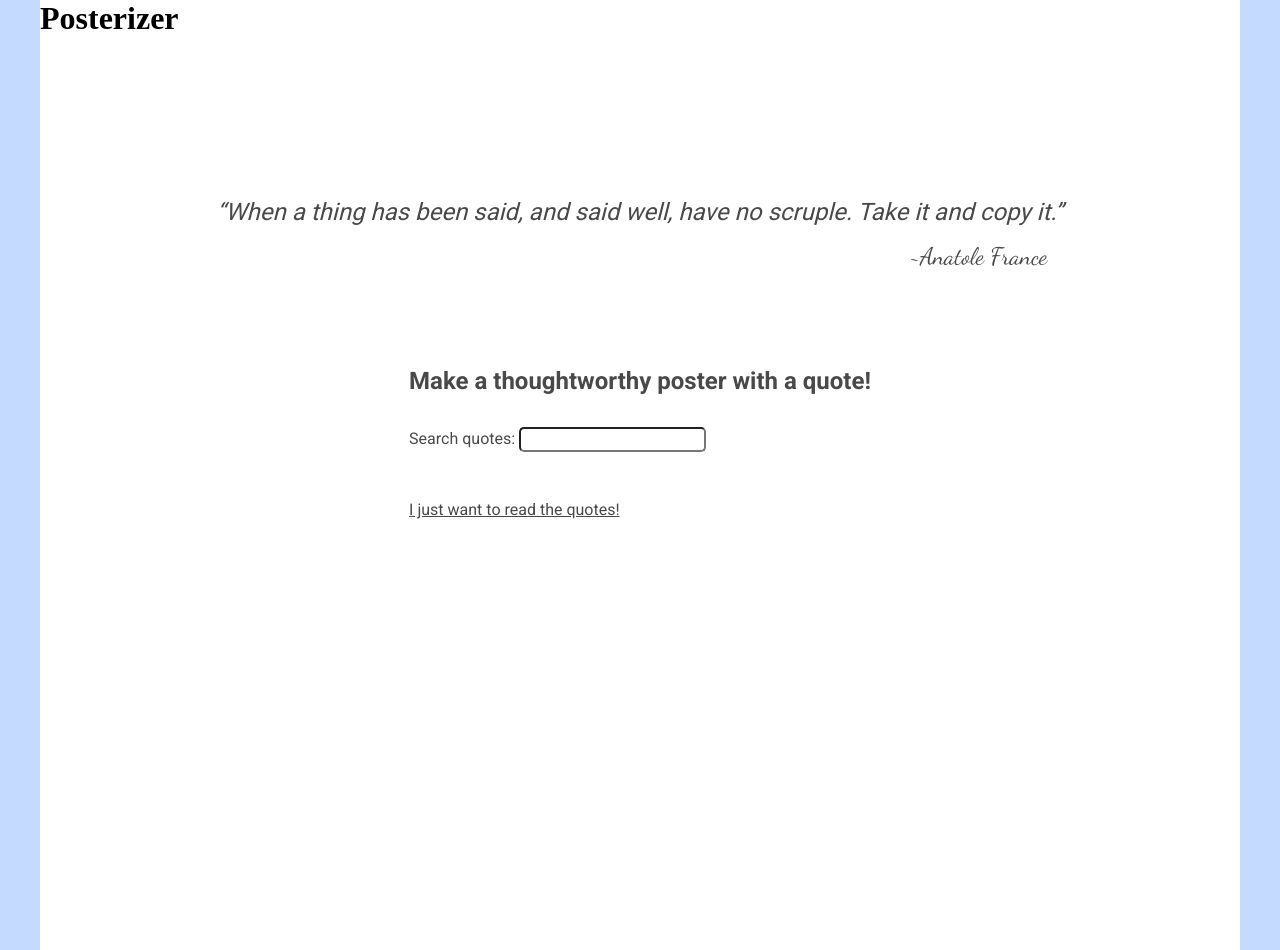
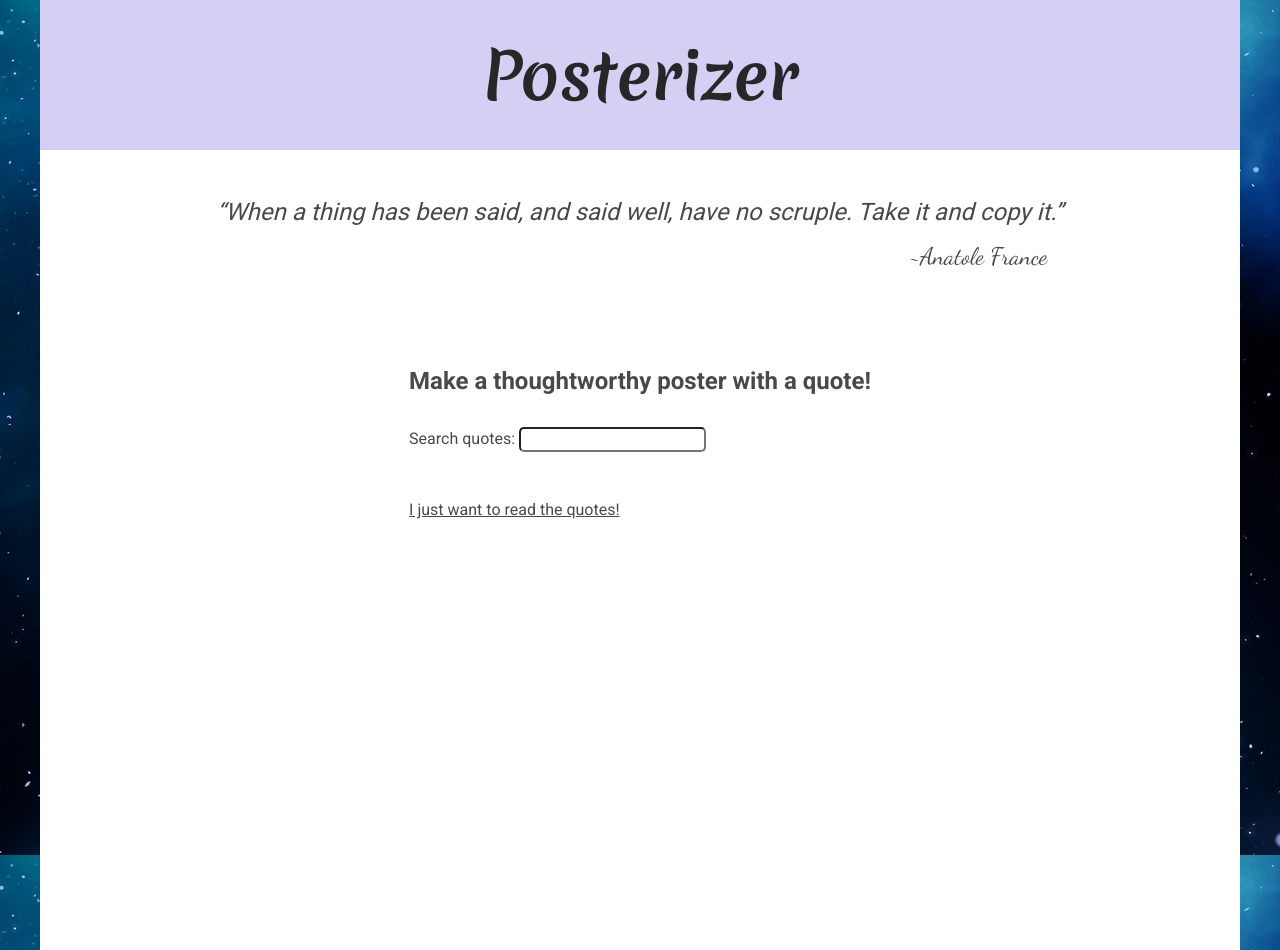
Before and after one commit to AgnetaA/postergenerator, a Next.js app: page / in a window 1280 px wide. Built offline with nearby package versions, Linux system fonts and the light colour scheme.

Commit message:
heading centered and font chosen

```diff
--- a/app/globals.css
+++ b/app/globals.css
@@ -24,7 +24,7 @@
 body {
   min-height: 100vh;
   background: var(--background-blue);
-
+  background-image: url("../public/stars.jpg");
 }
 
 main {
--- a/app/layout.tsx
+++ b/app/layout.tsx
@@ -1,11 +1,17 @@
 import type { Metadata } from "next";
 import { Roboto } from "next/font/google";
 import { Dancing_Script } from "next/font/google";
+import { Merienda } from "next/font/google";
 import "./globals.css";
 import Header from "@/components/header";
 
 const roboto = Roboto({
   variable: "--font-roboto",
+  subsets: ["latin"],
+});
+
+const merienda = Merienda({
+  variable: "--font-merienda",
   subsets: ["latin"],
 });
 
@@ -27,7 +33,7 @@ export default function RootLayout({
 }>) {
   return (
     <html lang="en">
-      <body className={`${roboto.variable} ${dancingScript.variable}`}>
+      <body className={`${roboto.variable} ${dancingScript.variable} ${merienda.variable}`}>
         <Header />
         {children}
       </body>
--- a/components/header.module.css
+++ b/components/header.module.css
@@ -3,6 +3,10 @@
     height: 150px;
     margin: auto;
     background-color: var(--background);
+    display: flex;
+    justify-content: center;
+    align-items: center;
+    background-color: rgb(213, 207, 243);
 }
 
 @media screen and (max-width: 1220px) {
@@ -10,3 +14,13 @@
        width: 98vw;
     }
   }
+
+  .header a {
+    text-decoration: none;
+  }
+
+  .headerHeading {
+    font-family: merienda;
+    font-size: 4rem;
+    color: var(--foreground);
+  }
--- a/components/header.tsx
+++ b/components/header.tsx
@@ -1,11 +1,12 @@
 import styles from "./header.module.css";
+import Link from "next/link";
 
 
 export default function Header() {
 
     return (
         <header className={styles.header}>
-            <h1 className={styles.headerHeading}>Posterizer</h1>
+            <Link href={`/`}><h1 className={styles.headerHeading}>Posterizer</h1></Link>
         </header>
 
 
--- a/components/search-function.tsx
+++ b/components/search-function.tsx
@@ -12,7 +12,7 @@ export default function SearchFunction() {
   const [searchQuery, setSearchQuery] = useState<string>('');
 
   const handleKeydown = (event: React.KeyboardEvent<HTMLInputElement>) => {
-    // event.preventDefault();
+
     if (event.key === "Enter" && searchQuery.length > 0) {
       router.push(`/search?query=${searchQuery}`);
     }
```
Also changed, not shown: public/stars.jpg (added).
